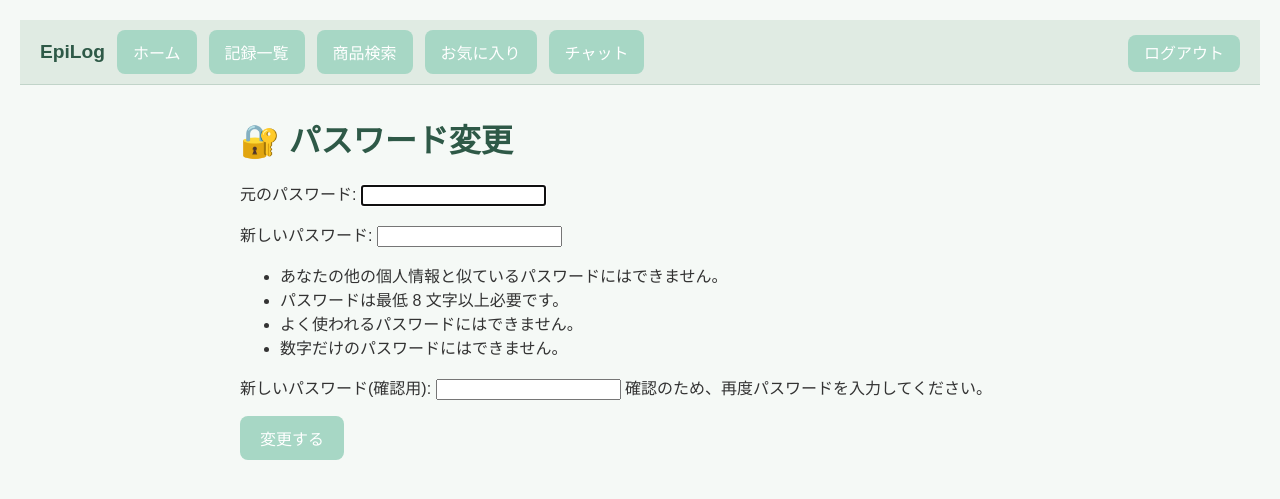
After one commit to yui-mu/Epilog, a Django app: page /password/change/ in a window 1280 px wide. The commit adds this page. Shown: the top 499 px of the page. Run offline with Django 5.2, Linux system fonts and the light colour scheme; the visitor is signed in with stand-in values (Sample User, id 1).

Commit message:
パスワード変更機能をUI統合し、独自テンプレートで管理画面を置き換え

```diff
--- a/epilog/Epilogapp/templates/base.html
+++ b/epilog/Epilogapp/templates/base.html
@@ -74,16 +74,22 @@
 </head>
 <body>
   {% if user.is_authenticated %}
-    <nav>
-      <a href="{% url 'home' %}">🏠 ホーム</a>
-      <a href="{% url 'record_list' %}">📝 記録一覧</a>
-      <a href="{% url 'product_search' %}">🔍 商品検索</a>
-      <a href="{% url 'favorite_list' %}">❤️ お気に入り</a>
-      <a href="{% url 'chat' %}">💬 チャット</a>
-      <a href="{% url 'logout' %}" style="float:right;">🚪 ログアウト</a>
+    <nav style="display: flex; align-items: center; justify-content: space-between;">
+      <div style="display: flex; align-items: center; gap: 12px;">
+      <span style="font-weight: bold; color: #2e5947; font-size: 1.2rem;">EpiLog</span>
+      <a href="{% url 'home' %}">ホーム</a>
+      <a href="{% url 'record_list' %}">記録一覧</a>
+      <a href="{% url 'product_search' %}">商品検索</a>
+      <a href="{% url 'favorite_list' %}">お気に入り</a>
+      <a href="{% url 'chat' %}">チャット</a>
       {% if user.is_advisor %}
-        <a href="{% url 'chat_user_list' %}">👥 ユーザー一覧</a>
+        <a href="{% url 'chat_user_list' %}">ユーザー一覧</a>
       {% endif %}
+    </div>
+
+    <div>
+      <a href="{% url 'logout' %}">ログアウト</a>
+    </div>
     </nav>
   {% endif %}
 
--- /dev/null
+++ b/epilog/Epilogapp/templates/registration/password_change_form.html
@@ -0,0 +1,10 @@
+{% extends 'base.html' %}
+
+{% block content %}
+<h1>🔐 パスワード変更</h1>
+<form method="post">
+  {% csrf_token %}
+  {{ form.as_p }}
+  <button type="submit">変更する</button>
+</form>
+{% endblock %}
--- a/epilog/Epilogapp/urls.py
+++ b/epilog/Epilogapp/urls.py
@@ -1,5 +1,6 @@
 from django.urls import path
 from django.contrib.auth import views as auth_views
+from django.contrib.auth.views import PasswordChangeView, PasswordChangeDoneView
 from .views import (
     register_view,
     home_view, top_view,
@@ -20,7 +21,8 @@ from .views import (
     chat_with_user_view,
     user_skincare_record_list_view,
     user_record_calendar_view,
-    user_record_calendar_events_view
+    user_record_calendar_events_view,
+
     )
 
 
@@ -49,6 +51,8 @@ urlpatterns = [
     path('records/user/<int:user_id>/', user_skincare_record_list_view, name='user_skincare_record_list'),
     path('record/user/<int:user_id>/calendar/', user_record_calendar_view, name='user_record_calendar'),
     path('record/user/<int:user_id>/events/', user_record_calendar_events_view, name='user_record_calendar_events'),
+    path('password/change/', PasswordChangeView.as_view(template_name='registration/password_change_form.html'), name='password_change'),
+    path('password/change/done/', PasswordChangeDoneView.as_view(template_name='registration/password_change_done.html'), name='password_change_done'),
 
 
 
--- a/epilog/epilog/settings.py
+++ b/epilog/epilog/settings.py
@@ -55,7 +55,7 @@ ROOT_URLCONF = 'epilog.urls'
 TEMPLATES = [
     {
         'BACKEND': 'django.template.backends.django.DjangoTemplates',
-        'DIRS': [],
+        'DIRS': [BASE_DIR / 'Epilogapp' / 'templates'],
         'APP_DIRS': True,
         'OPTIONS': {
             'context_processors': [
```
Also changed, not shown: epilog/Epilogapp/templates/registration/password_change_done.html (added, +7 -0 lines).
